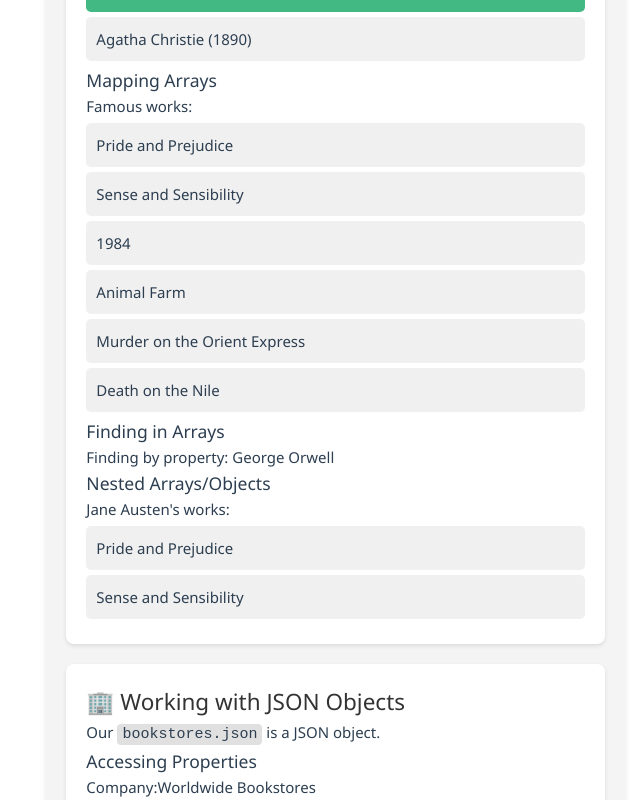
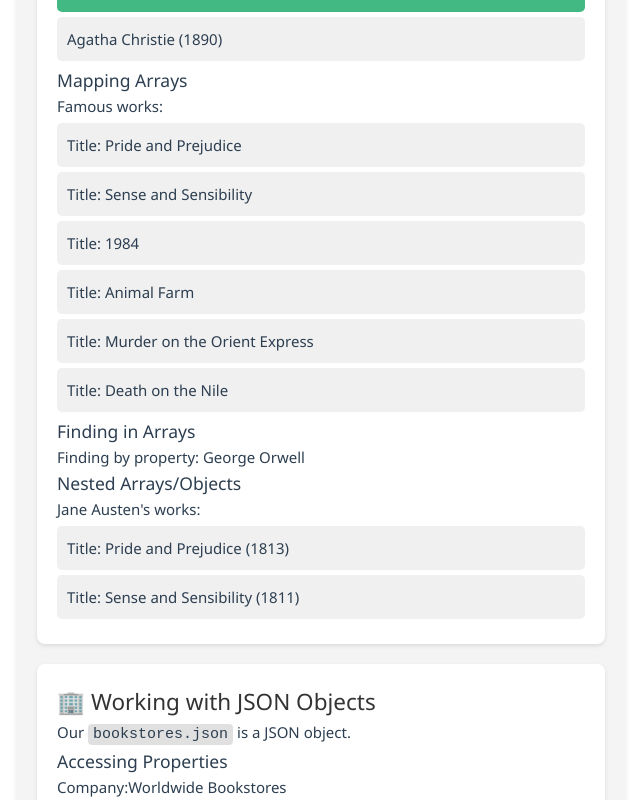
Before and after one commit to ivan1112234rfdsa/xwang-library, a Vue app: page / in a window 1280 px wide. Shown: the part 420-1220 px from the top of the page, without its empty margins (15-655 px from the left). Built offline with nearby package versions, Linux system fonts and the light colour scheme.

Commit message:
version 3

```diff
--- a/src/components/JSON.vue
+++ b/src/components/JSON.vue
@@ -31,8 +31,8 @@
       <ul>
         <!-- Activity 8: Render a list of all famous works. Hint: Use the v-for directive to iterate through the array of authors that you have filtered out. -->
         <!-- TODO: CODE TO RENDER LIST OF FAMOUS WORKS HERE -->
-        <li v-for="work in allFamousWorks" :key="work">
-          {{ work }}
+        <li v-for="work in allFamousWorks" :key="work.title">
+          Title: {{ work }}
         </li>
       </ul>
 
@@ -45,7 +45,7 @@
       <!-- TODO: CODE TO RENDER LIST OF AUSTEN'S WORKS HERE -->
        <ul>
         <li v-for="work in austen.famousWorks" :key="work">
-          {{ work.title }}
+          Title: {{ work.title }} ({{ work.year }})
         </li>
        </ul>
     </section>
@@ -124,6 +124,7 @@
         </li>
       </ul>
     </section>
+    <p>{{ allFamousWorks }}</p>
   </div>
 </template>
 
```
